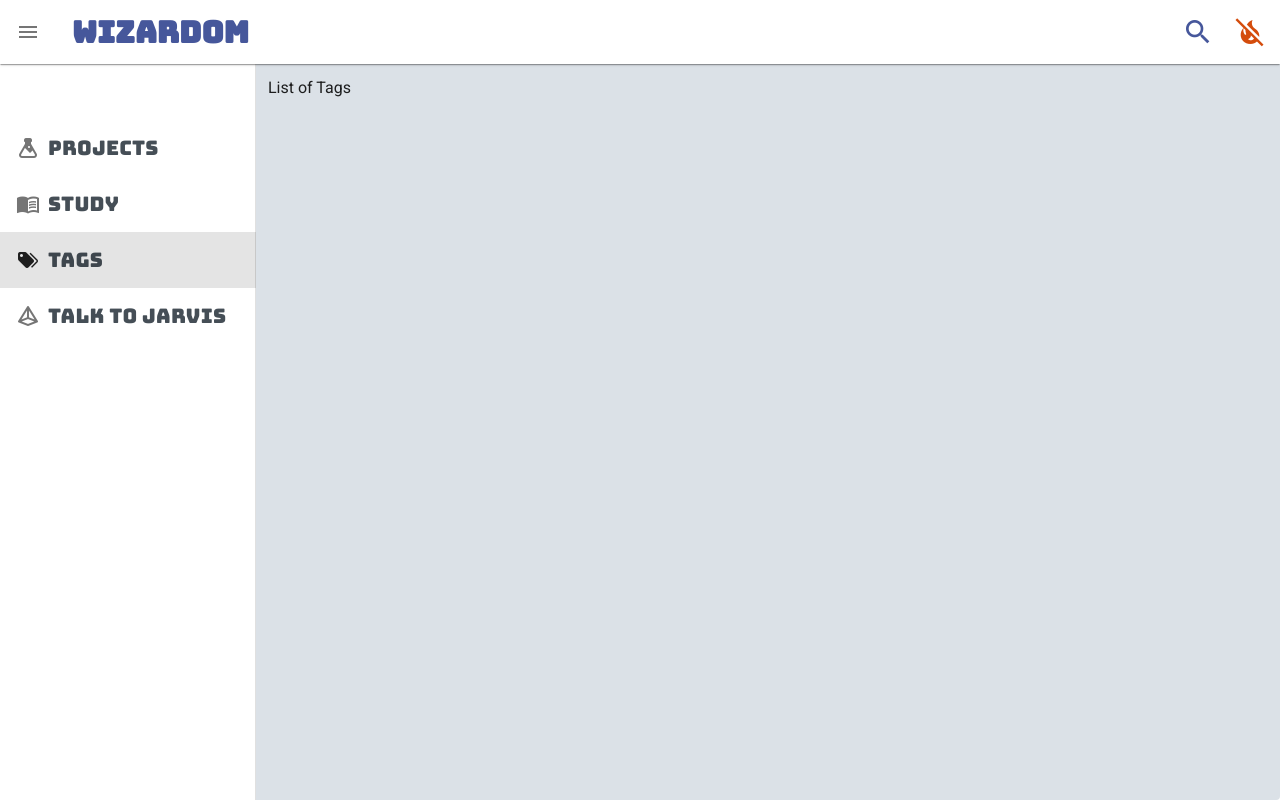
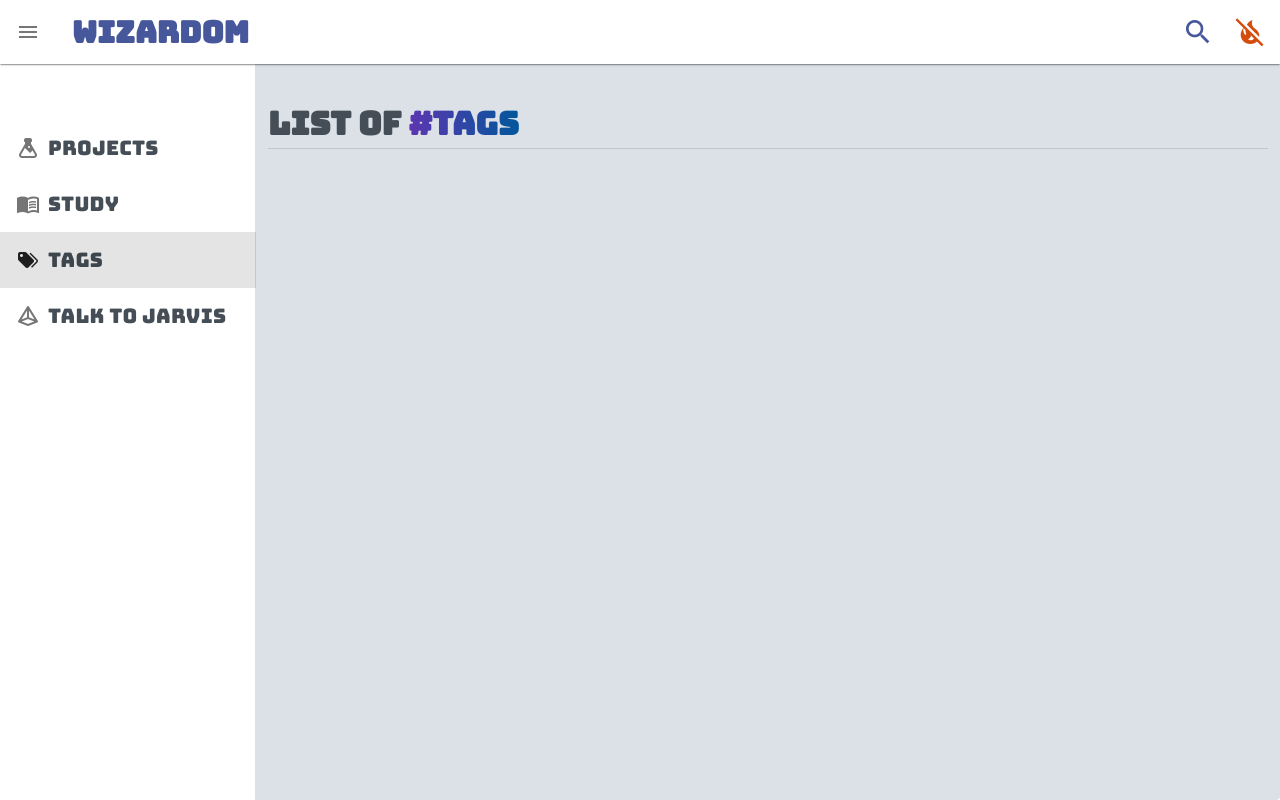
Before and after one commit to dilapitan/wizardom, a Vue app: page /tags in a window 1280 px wide. Built offline with nearby package versions, Linux system fonts and the light colour scheme.

Commit message:
Add gradient styling of Header objects

```diff
--- a/src/App.vue
+++ b/src/App.vue
@@ -170,4 +170,10 @@ export default {
 #special-font {
   font-family: 'Bungee' !important;
 }
+
+.gradient-label {
+  background-image: linear-gradient(90deg, #5e35b1, #01579b);
+  -webkit-background-clip: text;
+  -webkit-text-fill-color: transparent;
+}
 </style>
--- a/src/views/Home.vue
+++ b/src/views/Home.vue
@@ -2,7 +2,10 @@
   <v-container>
     <br />
 
-    <h1 id="special-font" class="specialFont--text">LIST OF PROJECTS</h1>
+    <h1 id="special-font" class="specialFont--text">
+      LIST OF
+      <span class="gradient-label">PROJECTS</span>
+    </h1>
 
     <v-divider></v-divider>
 
--- a/src/views/Study.vue
+++ b/src/views/Study.vue
@@ -2,7 +2,10 @@
   <v-container>
     <br />
 
-    <h1 id="special-font" class="specialFont--text">LIST OF STUDY</h1>
+    <h1 id="special-font" class="specialFont--text">
+      LIST OF
+      <span class="gradient-label">STUDY</span>
+    </h1>
 
     <v-divider></v-divider>
 
--- a/src/views/Tags.vue
+++ b/src/views/Tags.vue
@@ -1,6 +1,15 @@
 <template>
   <v-container>
-    <p>List of Tags</p>
+    <br />
+
+    <h1 id="special-font" class="specialFont--text">
+      LIST OF
+      <span class="gradient-label">#TAGS</span>
+    </h1>
+
+    <v-divider></v-divider>
+
+    <br />
   </v-container>
 </template>
 
```
